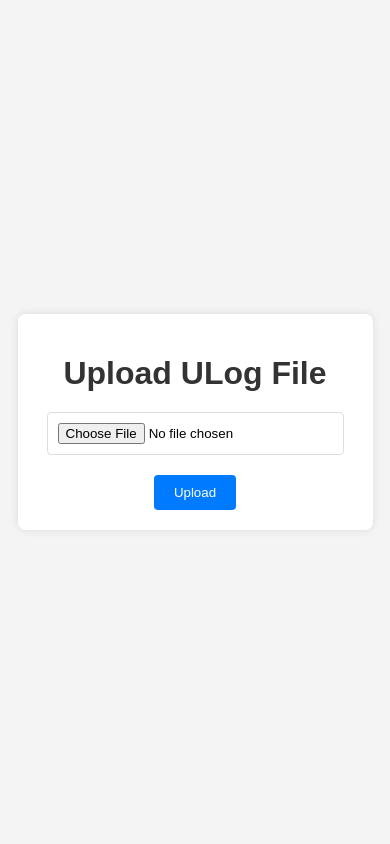
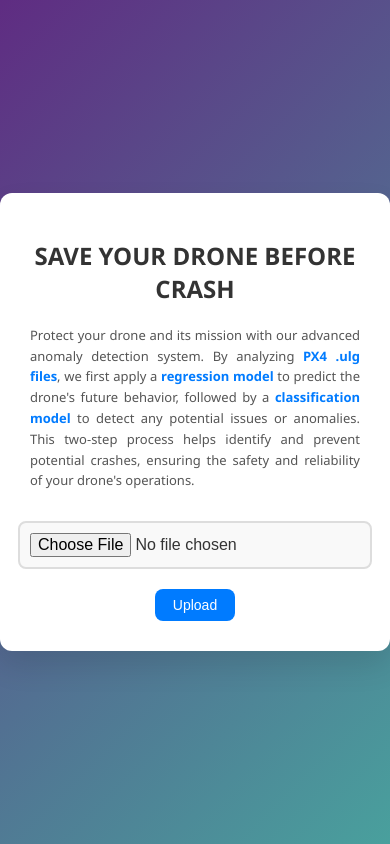
Before and after one commit to Rahulkalsh/Anomaly-Detection-in-Physical-behavior-of-drone, a Flask app: page / in a window 390 px wide. Run offline with Flask 3, Linux system fonts and the light colour scheme; parts of the project's set-up code (start-up, migrations or seed data) failed here and were passed over.

Commit message:
Update index.html

```diff
--- a/templates/index.html
+++ b/templates/index.html
@@ -3,11 +3,11 @@
 <head>
     <meta charset="UTF-8">
     <meta name="viewport" content="width=device-width, initial-scale=1.0">
-    <title>Upload ULog File</title>
+    <title>Save Your Drone Before Crash</title>
     <style>
         body {
-            font-family: Arial, sans-serif;
-            background-color: #f4f4f4;
+            font-family: 'Segoe UI', Tahoma, Geneva, Verdana, sans-serif;
+            background: linear-gradient(135deg, #5f2c82, #49a09d);
             display: flex;
             justify-content: center;
             align-items: center;
@@ -16,14 +16,35 @@
         }
         .container {
             background-color: #fff;
-            padding: 20px 40px;
-            box-shadow: 0 0 10px rgba(0, 0, 0, 0.1);
-            border-radius: 8px;
+            padding: 30px 50px;
+            border-radius: 12px;
             text-align: center;
+            box-shadow: 0 15px 30px rgba(0, 0, 0, 0.1);
+            width: 100%;
+            max-width: 500px;
+            transform: scale(1);
+            transition: transform 0.3s ease;
+        }
+        .container:hover {
+            transform: scale(1.05);
         }
         h1 {
+            font-size: 30px;
             color: #333;
             margin-bottom: 20px;
+            text-transform: uppercase;
+            font-weight: 600;
+        }
+        p {
+            font-size: 15px;
+            color: #555;
+            margin-bottom: 30px;
+            line-height: 1.6;
+            text-align: justify;
+        }
+        .highlight {
+            color: #007bff;
+            font-weight: bold;
         }
         form {
             display: flex;
@@ -32,29 +53,95 @@
         }
         input[type="file"] {
             margin-bottom: 20px;
-            padding: 10px;
-            border: 1px solid #ddd;
-            border-radius: 4px;
+            padding: 12px;
+            border: 2px solid #ddd;
+            border-radius: 8px;
             width: 100%;
-            max-width: 300px;
+            max-width: 320px;
+            font-size: 16px;
+            color: #333;
+            background-color: #f9f9f9;
+            transition: border 0.3s ease;
+        }
+        input[type="file"]:hover {
+            border-color: #007bff;
         }
         input[type="submit"] {
             background-color: #007bff;
             color: white;
             border: none;
-            padding: 10px 20px;
-            border-radius: 4px;
+            padding: 12px 25px;
+            border-radius: 8px;
             cursor: pointer;
-            transition: background-color 0.3s;
+            font-size: 18px;
+            transition: background-color 0.3s, transform 0.3s;
         }
         input[type="submit"]:hover {
             background-color: #0056b3;
+            transform: translateY(-3px);
+        }
+        input[type="submit"]:active {
+            background-color: #004080;
+            transform: translateY(0);
+        }
+
+        /* Responsive Design */
+        @media (max-width: 768px) {
+            .container {
+                padding: 30px;
+                max-width: 90%;
+            }
+            h1 {
+                font-size: 28px;
+            }
+            p {
+                font-size: 14px;
+            }
+            input[type="file"] {
+                max-width: 100%;
+            }
+            input[type="submit"] {
+                font-size: 16px;
+                padding: 10px 20px;
+            }
+        }
+
+        @media (max-width: 480px) {
+            h1 {
+                font-size: 24px;
+            }
+            p {
+                font-size: 13px;
+            }
+            input[type="file"] {
+                padding: 10px;
+            }
+            input[type="submit"] {
+                font-size: 14px;
+                padding: 8px 18px;
+            }
+        }
+
+        /* iPad / Tablet Specific */
+        @media (min-width: 768px) and (max-width: 1024px) {
+            .container {
+                max-width: 75%;
+            }
+            h1 {
+                font-size: 32px;
+            }
+            p {
+                font-size: 16px;
+            }
         }
     </style>
 </head>
 <body>
     <div class="container">
-        <h1>Upload ULog File</h1>
+        <h1>Save Your Drone Before Crash</h1>
+        <p>
+            Protect your drone and its mission with our advanced anomaly detection system. By analyzing <span class="highlight">PX4 .ulg files</span>, we first apply a <span class="highlight">regression model</span> to predict the drone's future behavior, followed by a <span class="highlight">classification model</span> to detect any potential issues or anomalies. This two-step process helps identify and prevent potential crashes, ensuring the safety and reliability of your drone's operations.
+        </p>
         <form action="{{ url_for('upload_file') }}" method="post" enctype="multipart/form-data">
             <input type="file" name="file" accept=".ulg">
             <input type="submit" value="Upload">
```
